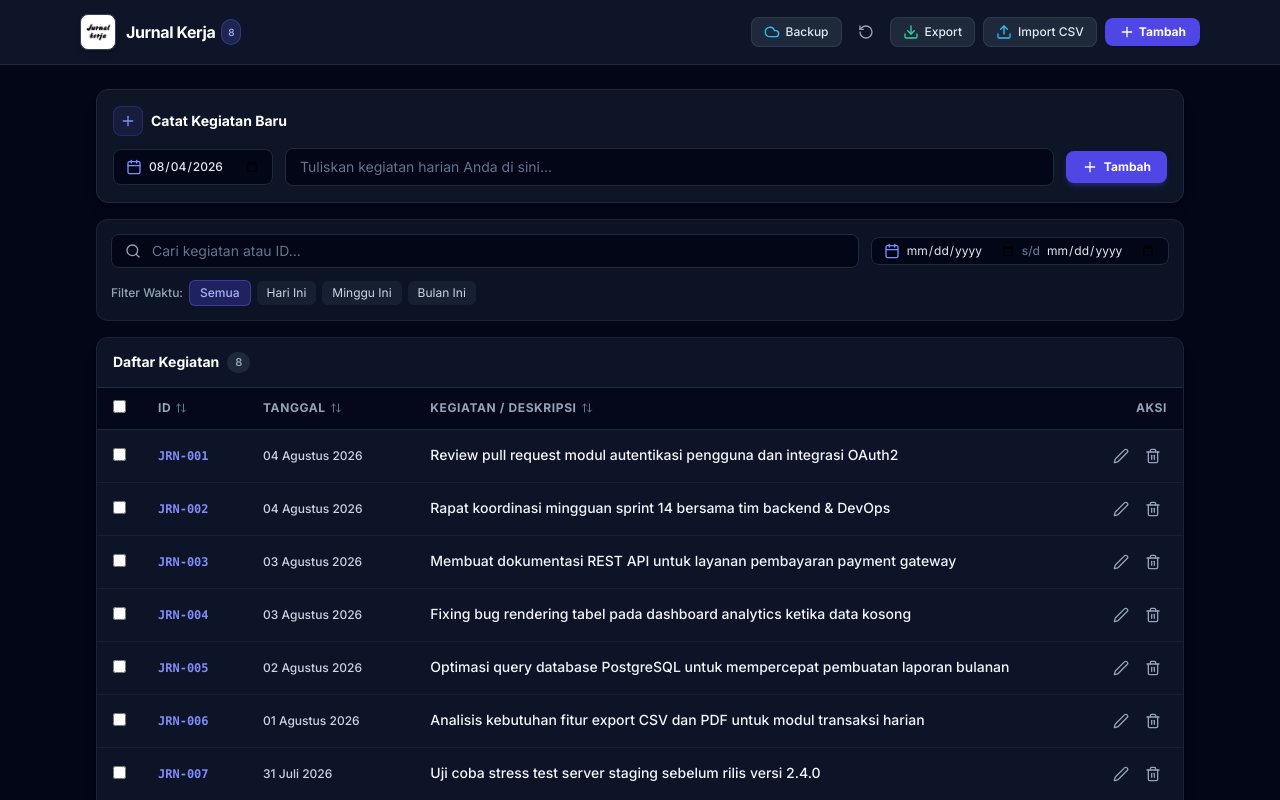
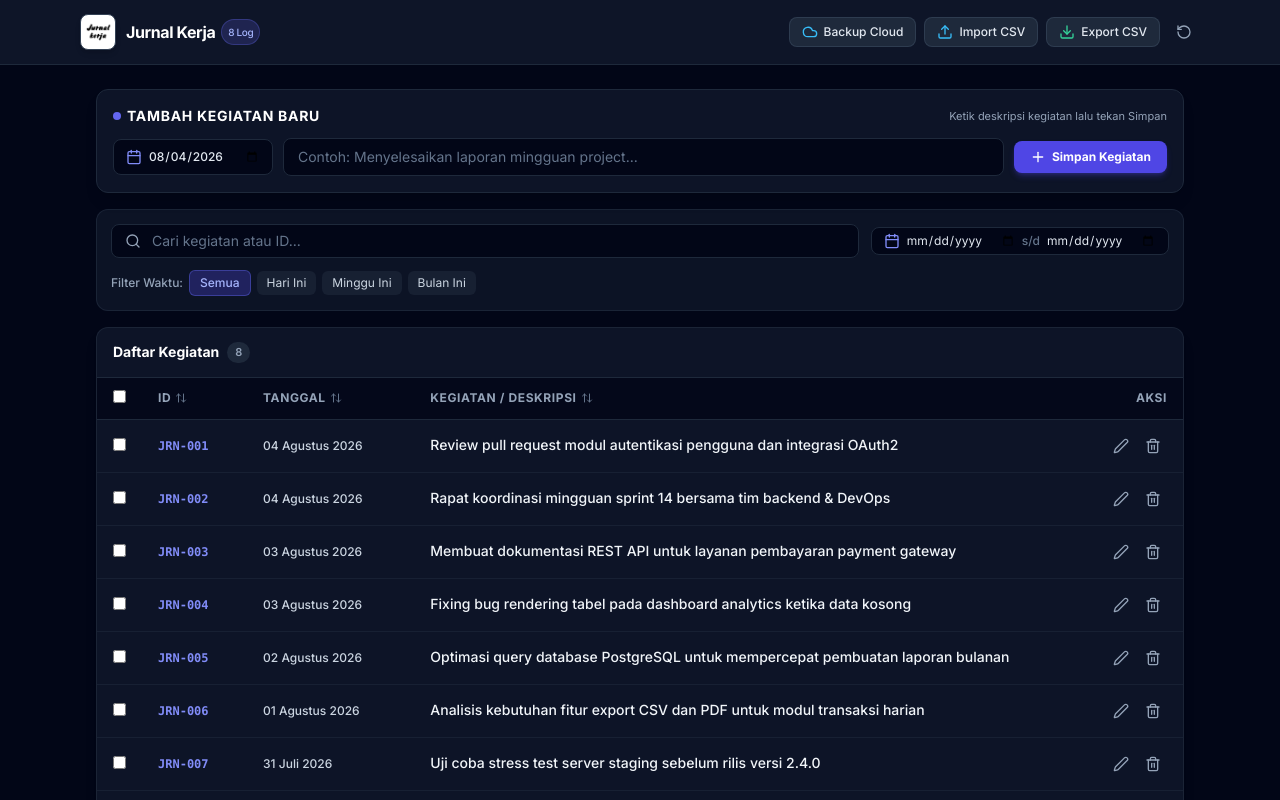
Before and after one commit to alfisjahri/dashboard-jurnal-kerja, a React (Vite) app: page / in a window 1280 px wide. Shown: the top 800 px of the page. Built offline with nearby package versions, Linux system fonts and the light colour scheme.

Commit message:
style: Clean up top navbar by removing redundant Add button

```diff
--- a/src/components/Navbar.jsx
+++ b/src/components/Navbar.jsx
@@ -1,8 +1,8 @@
 import React, { useState, useEffect } from 'react';
-import { Upload, Plus, Download, RotateCcw, Cloud, Smartphone, Menu, X } from 'lucide-react';
+import { Upload, Download, RotateCcw, Cloud, Smartphone, Menu, X } from 'lucide-react';
 import { getSyncConfig } from '../utils/syncService';
 
-export default function Navbar({ onOpenImport, onOpenAdd, onExport, onResetData, onOpenSync, totalCount }) {
+export default function Navbar({ onOpenImport, onExport, onResetData, onOpenSync, totalCount }) {
   const syncConfig = getSyncConfig();
   const hasSyncConfig = syncConfig.provider !== 'none' || syncConfig.googleSheetsUrl || syncConfig.supabaseUrl;
 
@@ -44,28 +44,21 @@ export default function Navbar({ onOpenImport, onOpenAdd, onExport, onResetData,
             <h1 className="text-sm sm:text-base font-bold text-white tracking-tight flex items-center gap-1.5">
               Jurnal Kerja
               <span className="text-[10px] bg-indigo-500/20 text-indigo-300 border border-indigo-500/30 px-1.5 py-0.2 rounded-full font-medium">
-                {totalCount}
+                {totalCount} Log
               </span>
             </h1>
           </div>
         </div>
 
-        {/* 📱 MOBILE QUICK HEADER (<640px) */}
+        {/* 📱 MOBILE HEADER BUTTON (<640px) */}
         <div className="flex items-center gap-2 sm:hidden">
           <button
-            onClick={onOpenAdd}
-            className="px-3 py-1.5 bg-indigo-600 active:bg-indigo-500 text-white rounded-lg text-xs font-bold transition shadow-sm flex items-center gap-1 touch-manipulation"
+            onClick={() => setMobileMenuOpen(!mobileMenuOpen)}
+            className="p-2 text-slate-300 hover:text-white bg-slate-800/80 active:bg-slate-800 rounded-lg border border-slate-700/80 transition touch-manipulation relative flex items-center gap-1.5 text-xs font-semibold"
+            aria-label="Menu"
           >
-            <Plus className="w-4 h-4" />
-            <span>Tambah</span>
-          </button>
-
-          <button
-            onClick={() => setMobileMenuOpen(!mobileMenuOpen)}
-            className="p-2 text-slate-300 hover:text-white bg-slate-800/80 active:bg-slate-800 rounded-lg border border-slate-700/80 transition touch-manipulation relative"
-            aria-label="Buka Menu"
-          >
-            {mobileMenuOpen ? <X className="w-5 h-5" /> : <Menu className="w-5 h-5" />}
+            {mobileMenuOpen ? <X className="w-4 h-4" /> : <Menu className="w-4 h-4" />}
+            <span>Menu</span>
             {hasSyncConfig && (
               <span className="w-2 h-2 rounded-full bg-emerald-500 absolute top-1 right-1"></span>
             )}
@@ -92,26 +85,10 @@ export default function Navbar({ onOpenImport, onOpenAdd, onExport, onResetData,
             className="px-3 py-1.5 bg-slate-800 hover:bg-slate-700 text-slate-200 rounded-lg text-xs font-medium transition border border-slate-700/80 flex items-center gap-1.5 touch-manipulation relative"
           >
             <Cloud className={`w-4 h-4 ${hasSyncConfig ? 'text-emerald-400' : 'text-sky-400'}`} />
-            <span>Backup</span>
+            <span>Backup Cloud</span>
             {hasSyncConfig && (
               <span className="w-2 h-2 rounded-full bg-emerald-500 absolute -top-0.5 -right-0.5 animate-pulse"></span>
             )}
-          </button>
-
-          <button
-            onClick={onResetData}
-            title="Reset Sample Data"
-            className="p-2 text-slate-400 hover:text-slate-200 active:bg-slate-800 rounded-lg transition touch-manipulation"
-          >
-            <RotateCcw className="w-4 h-4" />
-          </button>
-
-          <button
-            onClick={onExport}
-            className="px-3 py-1.5 bg-slate-800 hover:bg-slate-700 text-slate-200 rounded-lg text-xs font-medium transition border border-slate-700/80 flex items-center gap-1.5 touch-manipulation"
-          >
-            <Download className="w-4 h-4 text-emerald-400" />
-            <span>Export</span>
           </button>
 
           <button
@@ -123,11 +100,19 @@ export default function Navbar({ onOpenImport, onOpenAdd, onExport, onResetData,
           </button>
 
           <button
-            onClick={onOpenAdd}
-            className="px-3.5 py-1.5 bg-indigo-600 hover:bg-indigo-500 text-white rounded-lg text-xs font-bold transition shadow-sm flex items-center gap-1 touch-manipulation"
+            onClick={onExport}
+            className="px-3 py-1.5 bg-slate-800 hover:bg-slate-700 text-slate-200 rounded-lg text-xs font-medium transition border border-slate-700/80 flex items-center gap-1.5 touch-manipulation"
           >
-            <Plus className="w-4 h-4" />
-            <span>Tambah</span>
+            <Download className="w-4 h-4 text-emerald-400" />
+            <span>Export CSV</span>
+          </button>
+
+          <button
+            onClick={onResetData}
+            title="Reset Sample Data"
+            className="p-2 text-slate-400 hover:text-slate-200 active:bg-slate-800 rounded-lg transition touch-manipulation"
+          >
+            <RotateCcw className="w-4 h-4" />
           </button>
 
         </div>
@@ -141,7 +126,7 @@ export default function Navbar({ onOpenImport, onOpenAdd, onExport, onResetData,
           {deferredPrompt && (
             <button
               onClick={() => { handleInstallPWA(); setMobileMenuOpen(false); }}
-              className="w-full py-2.5 px-3 bg-indigo-600 text-white rounded-lg text-xs font-bold flex items-center gap-2"
+              className="w-full py-2.5 px-3 bg-indigo-600 text-white rounded-lg text-xs font-bold flex items-center justify-center gap-2"
             >
               <Smartphone className="w-4 h-4" />
               <span>Install Aplikasi Ke HP</span>
--- a/src/components/QuickAddForm.jsx
+++ b/src/components/QuickAddForm.jsx
@@ -1,5 +1,5 @@
 import React, { useState } from 'react';
-import { Plus, Calendar, FileText } from 'lucide-react';
+import { Plus, Calendar } from 'lucide-react';
 import { getTodayISO } from '../utils/dateHelpers';
 
 export default function QuickAddForm({ onAdd }) {
@@ -26,24 +26,25 @@ export default function QuickAddForm({ onAdd }) {
   };
 
   return (
-    <div className="bg-slate-900/90 border border-slate-800 rounded-xl p-4 shadow-lg">
-      <div className="flex items-center gap-2 mb-3">
-        <div className="p-1.5 bg-indigo-500/10 border border-indigo-500/20 text-indigo-400 rounded-lg">
-          <Plus className="w-4 h-4" />
-        </div>
-        <h2 className="text-sm font-bold text-white">Catat Kegiatan Baru</h2>
+    <div className="bg-slate-900/90 border border-slate-800 rounded-xl p-3.5 sm:p-4 shadow-lg backdrop-blur-sm">
+      <div className="flex items-center justify-between mb-3">
+        <h2 className="text-xs sm:text-sm font-bold text-white uppercase tracking-wider flex items-center gap-1.5">
+          <span className="w-2 h-2 rounded-full bg-indigo-500"></span>
+          Tambah Kegiatan Baru
+        </h2>
+        <span className="text-[11px] text-slate-400 hidden sm:inline">Ketik deskripsi kegiatan lalu tekan Simpan</span>
       </div>
 
-      <form onSubmit={handleSubmit} className="flex flex-col sm:flex-row items-stretch sm:items-center gap-3">
+      <form onSubmit={handleSubmit} className="flex flex-col sm:flex-row items-stretch sm:items-center gap-2.5">
 
         {/* Date Input */}
-        <div className="flex items-center gap-1.5 bg-slate-950 border border-slate-800 rounded-lg px-3 py-2 text-sm shrink-0">
+        <div className="flex items-center gap-1.5 bg-slate-950 border border-slate-800 rounded-lg px-3 py-2 text-sm shrink-0 focus-within:border-indigo-500">
           <Calendar className="w-4 h-4 text-indigo-400 shrink-0" />
           <input
             type="date"
             value={tanggal}
             onChange={(e) => setTanggal(e.target.value)}
-            className="bg-transparent text-slate-200 border-none outline-none text-xs font-medium"
+            className="bg-transparent text-slate-200 border-none outline-none text-xs font-medium cursor-pointer"
             required
           />
         </div>
@@ -54,8 +55,8 @@ export default function QuickAddForm({ onAdd }) {
             type="text"
             value={kegiatan}
             onChange={(e) => { setKegiatan(e.target.value); setError(''); }}
-            placeholder="Tuliskan kegiatan harian Anda di sini..."
-            className="w-full bg-slate-950 border border-slate-800 focus:border-indigo-500 focus:ring-1 focus:ring-indigo-500 text-slate-100 rounded-lg px-3.5 py-2 text-sm placeholder:text-slate-500 outline-none"
+            placeholder="Contoh: Menyelesaikan laporan mingguan project..."
+            className="w-full bg-slate-950 border border-slate-800 focus:border-indigo-500 focus:ring-1 focus:ring-indigo-500 text-slate-100 rounded-lg px-3.5 py-2 text-sm placeholder:text-slate-500 outline-none transition"
           />
           {error && <p className="text-[11px] text-rose-400 absolute left-1 -bottom-4 font-medium">{error}</p>}
         </div>
@@ -66,7 +67,7 @@ export default function QuickAddForm({ onAdd }) {
           className="px-4 py-2 bg-indigo-600 hover:bg-indigo-500 active:bg-indigo-500 text-white rounded-lg text-xs font-bold transition shadow-md shadow-indigo-600/30 flex items-center justify-center gap-1.5 shrink-0 touch-manipulation"
         >
           <Plus className="w-4 h-4" />
-          <span>Tambah</span>
+          <span>Simpan Kegiatan</span>
         </button>
 
       </form>
```
